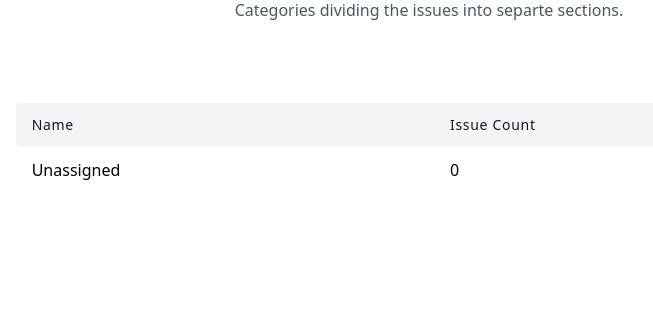
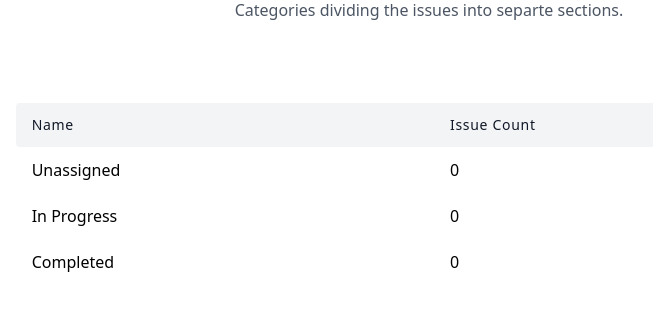
Before and after one commit to sukhdeepg/Issue-Tracker, a Django app: page /issues/categories in a window 1280 px wide. Shown: the part 227-538 px from the top of the page, without its empty margins (211-864 px from the left). Run offline with Django 3.2, Linux system fonts and the light colour scheme; the visitor is signed in with stand-in values (Sample User, id 1); data that the repository does not hold is empty; some libraries are stand-ins or nearby versions.

Commit message:
updated templates and added images

```diff
--- a/developers/templates/developers/developer_list.html
+++ b/developers/templates/developers/developer_list.html
@@ -23,7 +23,6 @@
                     </div>
                     <div class="flex-grow">
                     <h2 class="text-gray-900 text-lg title-font font-medium mb-3">{{ developer.user.username }}</h2>
-                    <p class="leading-relaxed text-base">Blue bottle crucifix vinyl post-ironic four dollar toast vegan taxidermy. Gastropub indxgo juice poutine.</p>
                     <a href="{% url 'developers:developer-detail' developer.pk %}" class="mt-3 text-green-500 inline-flex items-center">View this developer
                         <svg fill="none" stroke="currentColor" stroke-linecap="round" stroke-linejoin="round" stroke-width="2" class="w-4 h-4 ml-2" viewBox="0 0 24 24">
                         <path d="M5 12h14M12 5l7 7-7 7"></path>
--- a/issues/templates/issues/category_list.html
+++ b/issues/templates/issues/category_list.html
@@ -22,12 +22,14 @@
                             <td class="px-4 py-3">Unassigned</td>
                             <td class="px-4 py-3">{{ unassigned_issue_count }}</td>
                         </tr>
-                        {% for category in category_list %}
-                            <tr>
-                                <td class="px-4 py-3"><a href="{% url 'issues:category-detail' category.pk %}">{{ category.name }}</a></td>
-                                <td class="px-4 py-3">TODO count</td>
-                            </tr>
-                        {% endfor %}
+                        <tr>
+                            <td class="px-4 py-3">In Progress</td>
+                            <td class="px-4 py-3">{{ inprogress_issue_count }}</td>
+                        </tr>
+                        <tr>
+                            <td class="px-4 py-3">Completed</td>
+                            <td class="px-4 py-3">{{ completed_issue_count }}</td>
+                        </tr>
                     </tbody>
                 </table>
             </div>
--- a/issues/templates/issues/issue_list.html
+++ b/issues/templates/issues/issue_list.html
@@ -30,7 +30,6 @@
                         </div>
                         <div class="flex-grow">
                         <h2 class="text-gray-900 text-lg title-font font-medium mb-3">{{ issue.title }}</h2>
-                        <p class="leading-relaxed text-base">Blue bottle crucifix vinyl post-ironic four dollar toast vegan taxidermy. Gastropub indxgo juice poutine.</p>
                         <a href="{% url 'issues:issue-detail' issue.pk %}" class="mt-3 text-green-500 inline-flex items-center">View this issue
                             <svg fill="none" stroke="currentColor" stroke-linecap="round" stroke-linejoin="round" stroke-width="2" class="w-4 h-4 ml-2" viewBox="0 0 24 24">
                             <path d="M5 12h14M12 5l7 7-7 7"></path>
@@ -56,7 +55,6 @@
                             </div>
                             <div class="flex-grow">
                             <h2 class="text-gray-900 text-lg title-font font-medium mb-3">{{ issue.title }}</h2>
-                            <p class="leading-relaxed text-base">Blue bottle crucifix vinyl post-ironic four dollar toast vegan taxidermy. Gastropub indxgo juice poutine.</p>
                             <a href="{% url 'issues:assign-developer' issue.pk %}" class="mt-3 text-green-500 inline-flex items-center">Assign Developer
                                 <svg fill="none" stroke="currentColor" stroke-linecap="round" stroke-linejoin="round" stroke-width="2" class="w-4 h-4 ml-2" viewBox="0 0 24 24">
                                 <path d="M5 12h14M12 5l7 7-7 7"></path>
--- a/issues/views.py
+++ b/issues/views.py
@@ -1,3 +1,4 @@
+from django.db.models.aggregates import Count
 from django.shortcuts import reverse
 from django.contrib.auth.mixins import LoginRequiredMixin
 from django.core.mail import send_mail
@@ -134,7 +135,9 @@ class CategoryListView(LoginRequiredMixin, generic.ListView):
             queryset = Issue.objects.filter(team=user.developer.team)
 
         context.update({
-            "unassigned_issue_count": queryset.filter(category__isnull=True).count()
+            "unassigned_issue_count": queryset.filter(category__isnull=True).count(),
+            "inprogress_issue_count": queryset.filter(category__name="InProgress").count(),
+            "completed_issue_count": queryset.filter(category__name="Completed").count()
         })
 
         return context
```
Also changed, not shown: README.md (added), static/images/categories_page.png (added), static/images/create_issue_page.png (added), static/images/issue_detail_page.png (added), static/images/issues_page.png (added), static/images/login_page.png (added), static/images/sign_up_page.png (added).
